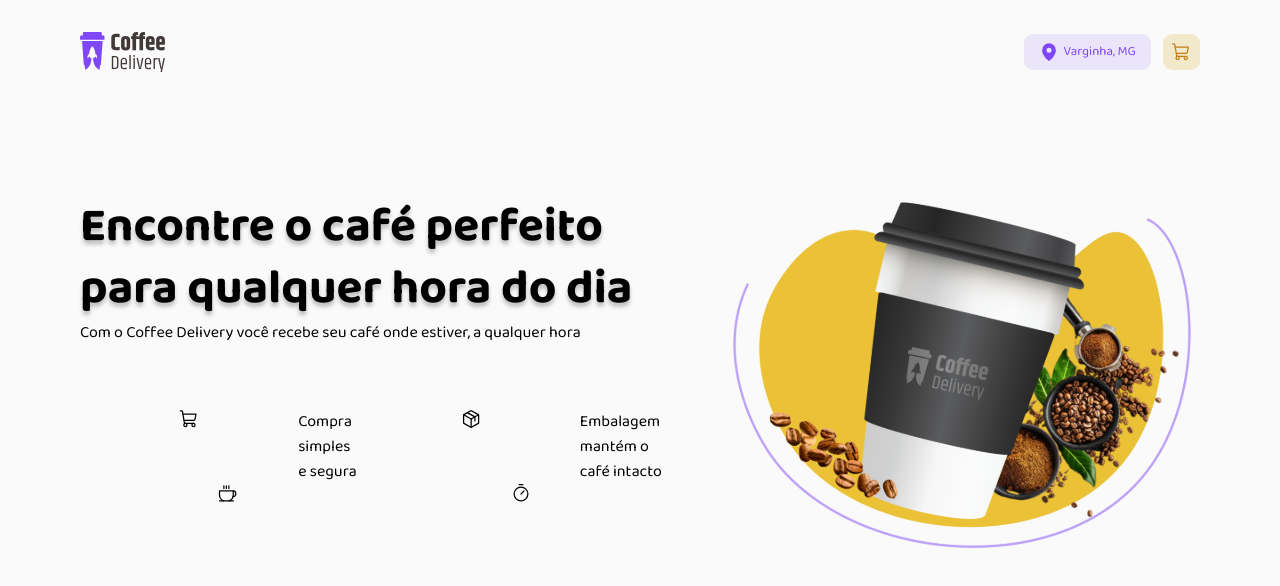
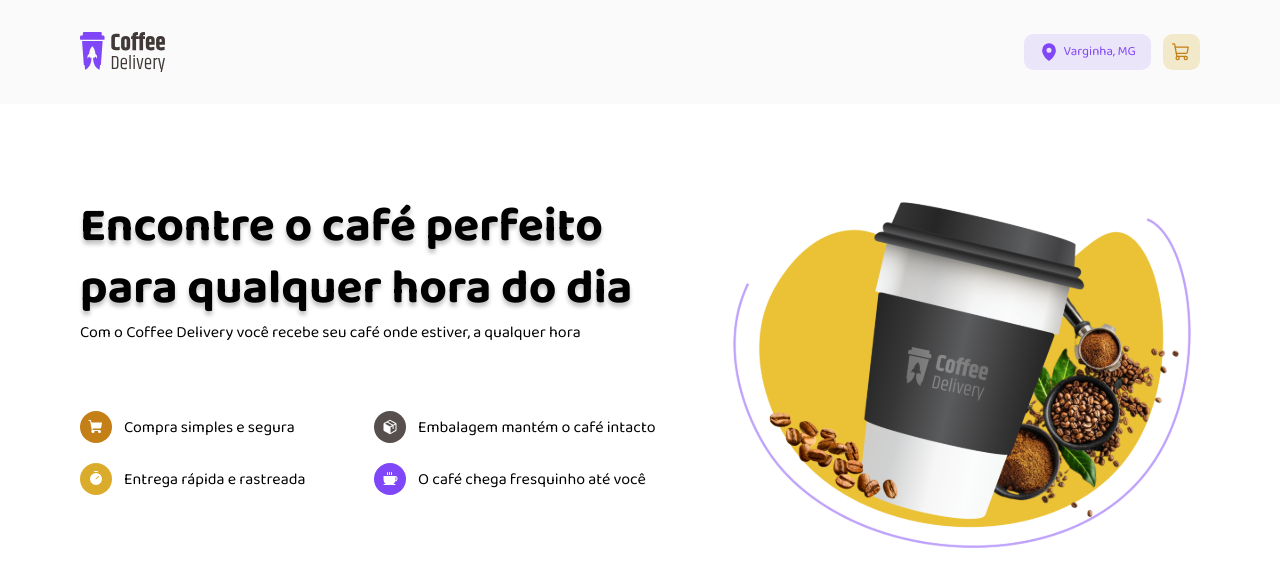
Before and after one commit to alexbruno10/coffee-delivery, a React (Vite) app: page / in a window 1280 px wide. Shown: the top 586 px of the page. Built offline with nearby package versions, Linux system fonts and the light colour scheme.

Commit message:
Setting style icons

```diff
--- a/src/components/Header/styles.ts
+++ b/src/components/Header/styles.ts
@@ -1,4 +1,3 @@
-
 
 import styled, { ThemeConsumer } from 'styled-components'
 
@@ -7,7 +6,7 @@
   display: flex;
   align-items: center;
   height: 6.5rem;
-  background: ${(props) => props.theme['background']};
+  background: ${(props) => props.theme.colors['background']};
   justify-content: center;
   > div {
     width: 100%;
@@ -36,13 +35,11 @@
     border: none;
     padding: 0 0.5rem;
     position: relative;
-    background: ${(props) => props.theme['purple-dark']};
-    color: ${(props) => props.theme['purple']};
+    background: ${(props) => props.theme.colors['purple-dark']};
+    color: ${(props) => props.theme.colors['purple']};
     font-size: small;
 
     &:hover {
-      /* background: ${(props) => props.theme['purple-dark']}; */
-      //color: ${(props) => props.theme['purple']};
       filter: brightness(0.9);
     }
 `
@@ -59,13 +56,11 @@
     border: none;
     padding: 0 0.5rem;
     position: relative;
-    background: ${(props) => props.theme['yellow']};
-    color: ${(props) => props.theme['yellow-dark']};
+    background: ${(props) => props.theme.colors['yellow']};
+    color: ${(props) => props.theme.colors['yellow-dark']};
     font-size: small;
 
     &:hover {
-      /* background: ${(props) => props.theme['purple-dark']}; */
-      //color: ${(props) => props.theme['purple']};
       filter: brightness(0.9);
     }
 `
--- /dev/null
+++ b/src/components/IconTitle/index.tsx
@@ -0,0 +1,19 @@
+import { ReactNode } from "react";
+import { IconContainer, IconBgContainer } from "./style"
+
+interface IconTitleProps {
+    icon: ReactNode;
+    iconColor: string;
+    text: string;
+}
+
+export default function IconTitle({ icon, text, iconColor}: IconTitleProps) {
+    return (
+        <>
+            <IconContainer>
+                <IconBgContainer color={iconColor}>{icon}</IconBgContainer>
+            {text}
+            </IconContainer>
+        </>
+    )
+}
--- /dev/null
+++ b/src/components/IconTitle/style.ts
@@ -0,0 +1,25 @@
+import styled from 'styled-components'
+
+export const IconContainer = styled.div`
+    display: flex;
+    align-items: center;
+    gap: 0.75rem;
+`
+
+interface IconBgProps {
+    color: string
+}
+
+export const IconBgContainer = styled.div<IconBgProps>`
+    width: 2rem;
+    height: 2rem;
+    border-radius: 50%;
+    align-items: center;
+    justify-content: center;
+
+    background: ${({color}) => color};
+    color: ${({theme}) => theme.colors["white"]};
+    display: flex;
+    align-items: center;
+    justify-content: center;
+`
--- a/src/components/Title/index.tsx
+++ b/src/components/Title/index.tsx
@@ -1,8 +1,13 @@
-import {TitleContainer, TitleFormat, TitleIcons, FirstIcons, SecondIcons} from './styles'
+import {TitleContainer, TitleFormat, TitleIcons } from './styles'
 import CoffeeLogo from '../../assets/coffee/coffee.svg'
 import { Coffee, Timer, Package, ShoppingCart } from 'phosphor-react'
+import IconTitle from '../IconTitle'
+import { useTheme } from 'styled-components'
 
 export default function Title() {
+
+    const {colors} = useTheme();
+
     return (
         <>
         <TitleContainer>
@@ -12,19 +17,36 @@
                 <p>Com o Coffee Delivery você recebe seu café onde estiver, a qualquer hora</p>
 
                 <TitleIcons>
-                    <FirstIcons>
-                        <ShoppingCart size={20} width="fill"/>
-                            <span>Compra simples e segura</span>
-                        <Package size={20} width="fill"/>
-                            <span>Embalagem mantém o café intacto</span>
-                    </FirstIcons>
-                    <SecondIcons>
-                        <Coffee size={20} width="fill"/>
-                        <Timer size={20} width="fill"/>
-                    </SecondIcons>
+
+                    <IconTitle
+                    icon={<ShoppingCart weight="fill"/>}
+                    text={'Compra simples e segura'}
+                    iconColor={colors['yellow-dark']}
+                    />
+
+                    <IconTitle
+                    icon={<Package weight="fill"/>}
+                    text={'Embalagem mantém o café intacto'}
+                    iconColor={colors['gray-500']}
+                    />
+
+                    <IconTitle
+                    icon={<Timer weight="fill"/>}
+                    text={'Entrega rápida e rastreada'}
+                    iconColor={colors['yellow-brand']}
+                    />
+
+                    <IconTitle
+                    icon={<Coffee weight="fill"/>}
+                    text={'O café chega fresquinho até você'}
+                    iconColor={colors['purple']}
+                    />
+
+
                 </TitleIcons>
 
                 </TitleFormat>
+
                 <img src={CoffeeLogo} alt="" />
             </div>
         </TitleContainer>
--- a/src/components/Title/styles.ts
+++ b/src/components/Title/styles.ts
@@ -33,16 +33,9 @@
 `
 
 export const TitleIcons = styled.div`
-width: 100%;
-    display: inline-block;
-    margin: 0 auto;
-    padding-top: 4rem;
-    align-items: flex-start;
+    width: 100%;
+    display: grid;
+    grid-template-columns: 1fr 1fr;
+    row-gap: 1.25rem;
+    margin-top: 4.125rem;
 `
-
-export const FirstIcons = styled.div`
-    display: flex;
-`
-export const SecondIcons = styled.div`
-    display: flex;
-`
--- a/src/styles/themes/default.ts
+++ b/src/styles/themes/default.ts
@@ -1,4 +1,6 @@
 export const defaultTheme = {
+
+    colors: {
       white: '#FFF',
 
       background: '#FAFAFA',
@@ -6,6 +8,7 @@
       'purple': '#8047F8',
       'purple-dark': '#EBE5F9',
       'yellow-dark': '#C47F17',
+      'yellow-brand': '#DBAC2C',
       'yellow': '#F1E9C9',
 
       'title': '#272221',
@@ -13,7 +16,7 @@
       'gray-100': '#E1E1E6',
       'gray-300': '#C4C4CC',
       'gray-400': '#8D8D99',
-    'gray-500': '#7C7C8A',
+      'gray-500': '#574F4D',
       'gray-600': '#323238',
       'gray-700': '#29292E',
       'gray-800': '#202024',
@@ -28,3 +31,6 @@
 
       'yellow-500': '#FBA94C',
     }
+
+
+  }
```
Lines whose indentation alone changed are shown as unchanged.
